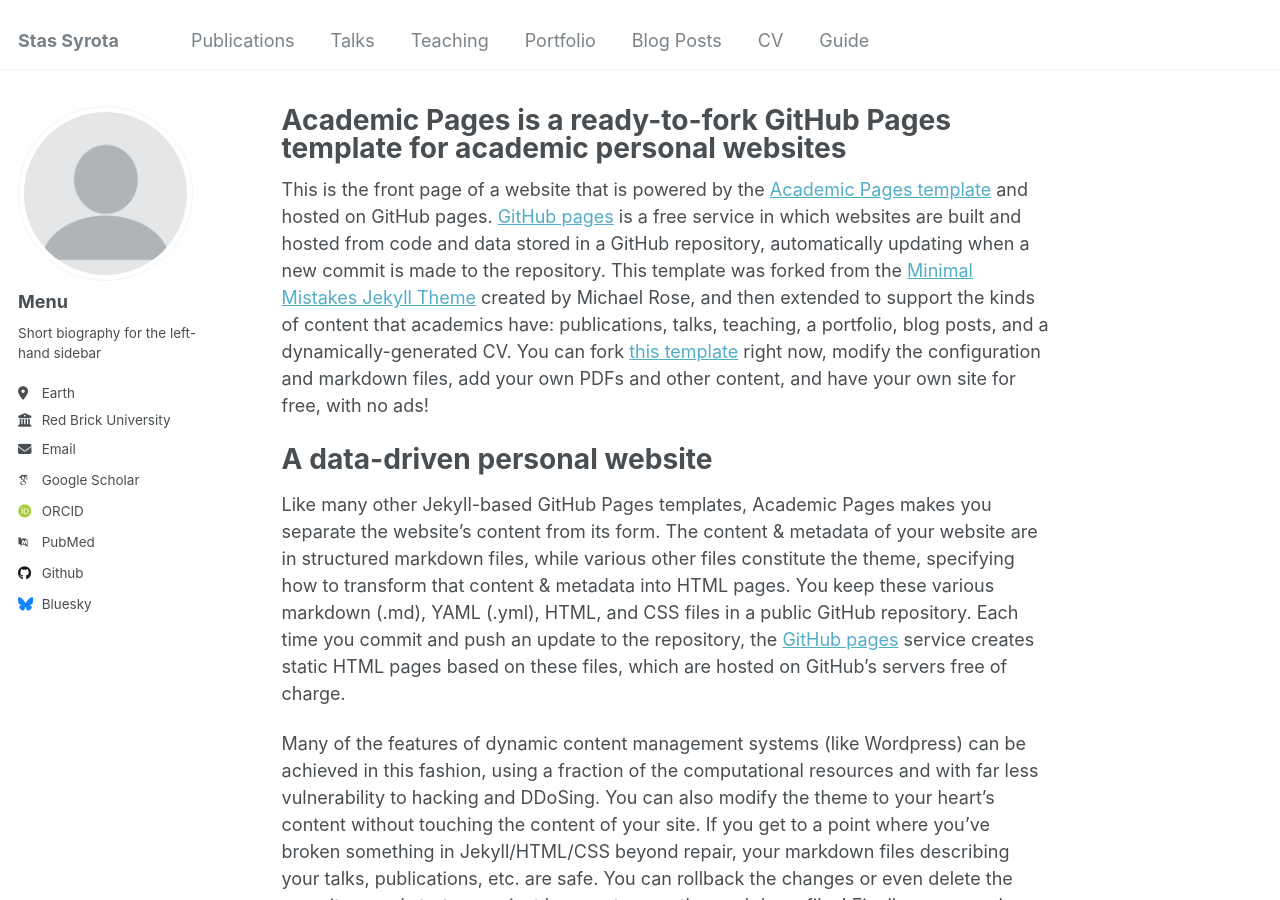
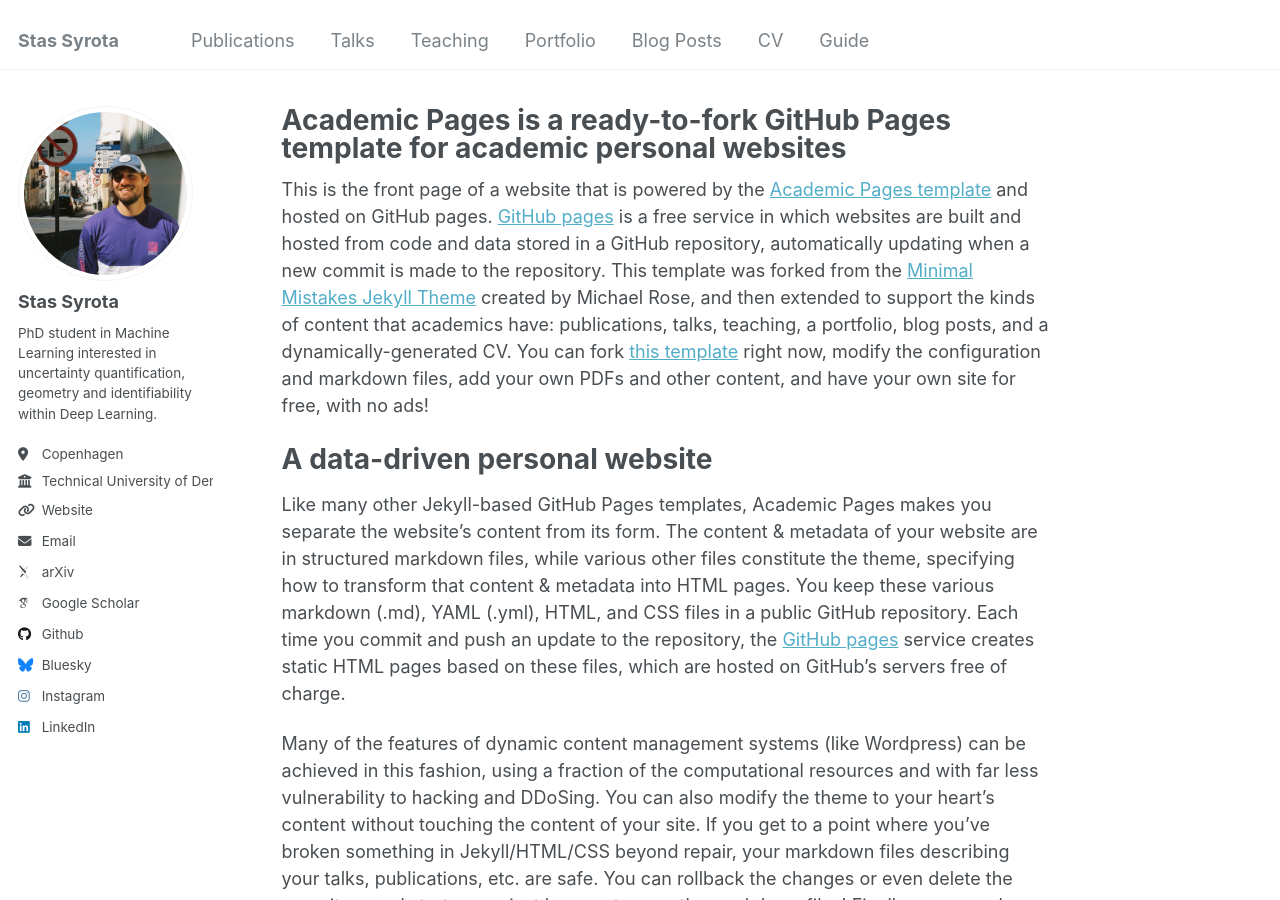
Before and after one commit to mustass/mustass.github.io, a Jekyll site: the page built from _pages/about.md, in a window 1280 px wide and 900 px high. Built offline with Jekyll 4.4.1, drawn with Linux system fonts in a browser that asks for light colours; some web fonts are replaced.

Commit message:
info & picture

```diff
--- a/_config.yml
+++ b/_config.yml
@@ -22,29 +22,29 @@ repository               : "mustass/mustass.github.io"
 author:
   # Biographic information
   avatar           : "profile.png"
-  name             : "Menu"
+  name             : "Stas Syrota"
   pronouns         : # example: "she/her"
-  bio              : "Short biography for the left-hand sidebar"
-  location         : "Earth"
-  employer         : "Red Brick University"
-  uri              : # URL
-  email            : "none@example.org"
+  bio              : "PhD student in Machine Learning interested in uncertainty quantification, geometry and identifiability within Deep Learning."
+  location         : "Copenhagen"
+  employer         : "Technical University of Denmark"
+  uri              : syrota.me
+  email            : "stasy@dtu.dk"
 
   # Academic websites
-  arxiv            : # URL - Update with the correct link to your profile
-  googlescholar    : "https://scholar.google.com/citations?user=PS_CX0AAAAAJ"
-  impactstory      : # URL
-  orcid            : "http://orcid.org/yourorcidurl"
-  semantic         : # URL
-  pubmed           : "https://www.ncbi.nlm.nih.gov/pubmed/?term=john+snow"
-  researchgate     : # URL
-  scopus           : # URL
+  arxiv            : https://arxiv.org/search/stat?searchtype=author&query=Syrota,+S
+  googlescholar    : "https://scholar.google.com/citations?user=5IfafFYAAAAJ&hl"
+  #impactstory      : # URL
+  #orcid            : "http://orcid.org/yourorcidurl"
+  #semantic         : # URL
+  #pubmed           : "https://www.ncbi.nlm.nih.gov/pubmed/?term=john+snow"
+  #researchgate     : # URL
+  #scopus           : # URL
 
   # Repositories and software development
   bitbucket        : # Username - Update with your username on the site
   codepen          : # Username
   dribbble         : # Username
-  github           : "academicpages"
+  github           : "mustass" # Username
   kaggle           : # Username
   stackoverflow    : # User number or user number and name (i.e., use "1" or "1/jeff-atwood")
 
@@ -56,9 +56,9 @@ author:
   goodreads        : # Username
   google_plus      : # Username
   keybase          : # Username
-  instagram        : # Username
+  instagram        : "loremstasum"
   lastfm           : # Username
-  linkedin         : # Username
+  linkedin         : "syrotastas"
   mastodon         : # URL
   medium           : # URL
   pinterest        : # Username
@@ -76,10 +76,10 @@ author:
 
 # Publication Category - The following the list of publication categories and their headings
 publication_category:
-  books:
-    title: 'Books'
-  manuscripts:
-    title: 'Journal Articles'
+  #books:
+  #  title: 'Books'
+  #manuscripts:
+  #  title: 'Journal Articles'
   conferences:
     title: 'Conference Papers'
 
```
Also changed, not shown: images/profile.png.
